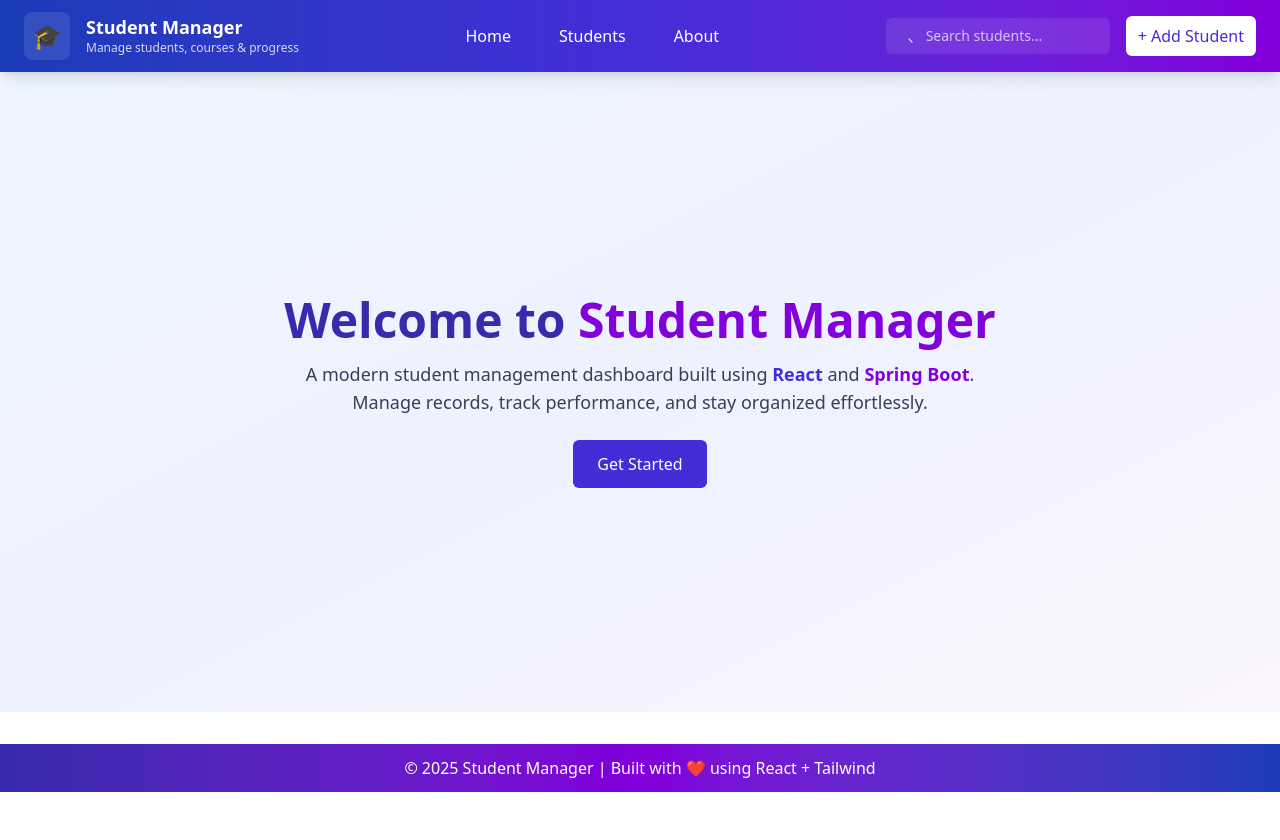
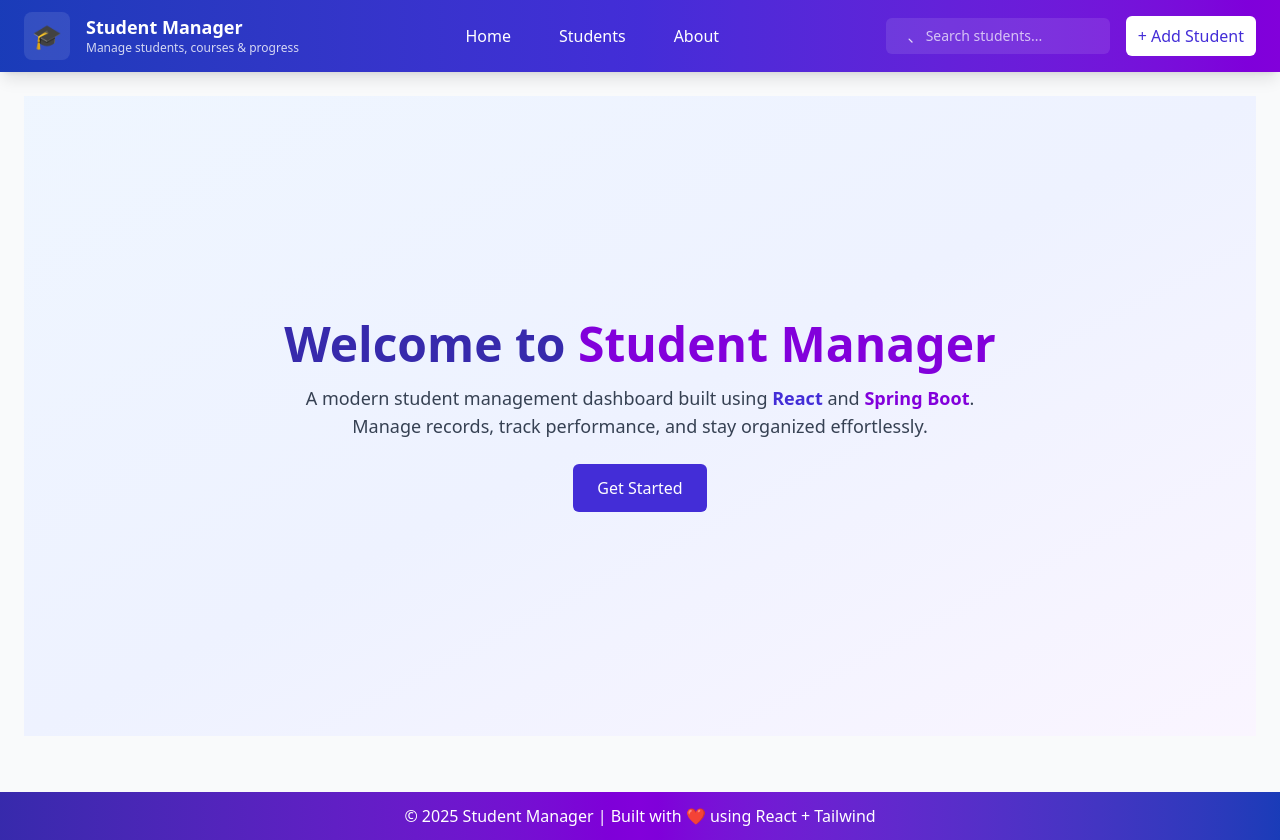
Before and after one commit to SamK1828/React-SpringBoot-Student-Manager, a React (Vite) app in the folder StudentManagementApp/: page / in a window 1280 px wide. Before the commit the page ends 800 px from the top, so only its background shows below. Built offline with nearby package versions, Linux system fonts and the light colour scheme.

Commit message:
Refactor App component layout and add route for editing student details

```diff
--- a/StudentManagementApp/src/App.jsx
+++ b/StudentManagementApp/src/App.jsx
@@ -4,21 +4,34 @@ import Navbar from "./components/Navbar";
 import Home from "./pages/Home";
 import Students from "./pages/Students";
 import AddStudent from "./pages/AddStudent";
+import EditStudent from "./pages/EditStudent";
 import About from "./pages/About";
 import Footer from "./components/Footer";
-
 const App = () => {
   return (
     <Router>
-      <Navbar />
-      <Routes>
-        <Route path="/" element={<Home />} />
-        <Route path="/students" element={<Students />} />
-        <Route path="/students/new" element={<AddStudent />} />
-        <Route path="/about" element={<About />} />
-      </Routes>
-      <Footer />
+      <div className="bg-gray-50 min-h-screen">
+        {/* Navbar Always Visible */}
+        <Navbar />
+
+        {/* Main Content */}
+        <div className="p-6">
+          <Routes>
+            <Route path="/" element={<Home />} />
+            <Route path="/students" element={<Students />} />
+            <Route path="/about" element={<About/>} />
+            <Route path="/add-student" element={<AddStudent />} />
+            <Route path="/edit-student/:id" element={<EditStudent />} />
+            <Route path="*" element={<h2 className="text-center text-2xl mt-10">404 - Page Not Found</h2>} />
+
+          </Routes>
+
+        </div>
+        <Footer/>
+      </div>
+
     </Router>
+
   );
 };
 
```
